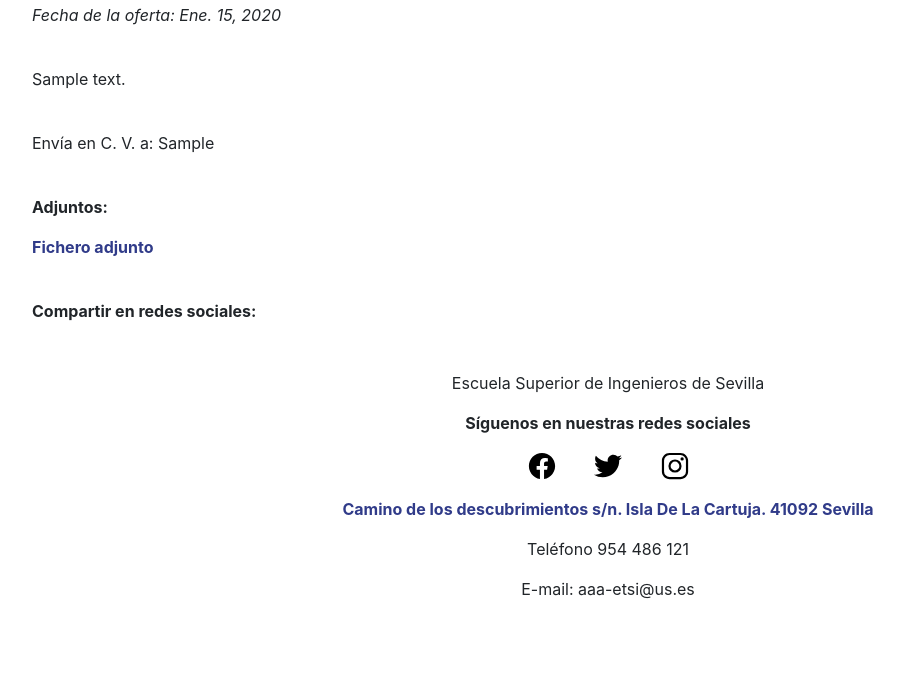
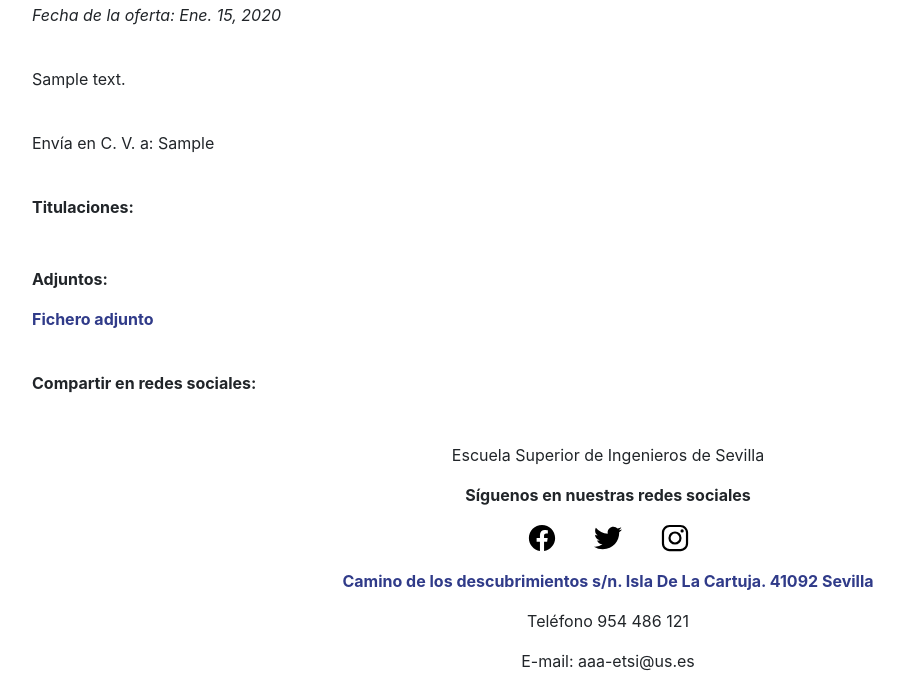
Before and after one commit to morolok/antiguos_alumnos_tfg, a Django app: a page that uses gestionBD/templates/ofertaEmpleo.html in a window 1280 px wide. Shown: the part 288-977 px from the top of the page, without its empty margins (32-936 px from the left). Before the commit the page ends 887 px from the top, so only its background shows below. Run offline with Django 3.2, Linux system fonts and the light colour scheme; tables that the repository leaves empty hold one stand-in row (values such as "Sample post"); some libraries are stand-ins or nearby versions.

Commit message:
Mostras 5 noticias carrusel, ver si acuerdo tiene archivos y mostras titulaciones en oferta

```diff
--- a/gestionBD/templates/ofertaEmpleo.html
+++ b/gestionBD/templates/ofertaEmpleo.html
@@ -16,14 +16,11 @@
         <h4 class="col-12 col-sm-12 col-md-12 col-lg-12 col-xl-12">{{ ofertaEmpleo.titulo }}</h4>
     </div>
 
-
     {% if ofertaEmpleo.fecha %}
         <div id="cadaElementoOfertaEmpleo" class="row">
             <p id="parrafoFechaOfertaEmpleo" class="col-12 col-sm-12 col-md-12 col-lg-12 col-xl-12">Fecha de la oferta: {{ ofertaEmpleo.fecha }}</p>
         </div>
     {% endif %}
-
-
     <div id="cadaElementoOfertaEmpleo">
         {% for linea in lineas %}
             <div class="row">
@@ -31,15 +28,24 @@
             </div>
         {% endfor %}
     </div>
-
-
     {% if ofertaEmpleo.contacto %}
         <div id="cadaElementoOfertaEmpleo" class="row">
             <p class="col-12 col-sm-12 col-md-12 col-lg-12 col-xl-12">Envía en C. V. a: {{ ofertaEmpleo.contacto }}</p>
         </div>
     {% endif %}
-
-
+    {% if ofertaEmpleo.titulaciones %}
+        <div class="row">
+            <p id="parrafoTitulacion" class="col-7 col-sm-7 col-md-7 col-lg-7 col-xl-7">Titulaciones:</p>
+        </div>
+        <ul>
+            {% for titulacion in ofertaEmpleo.titulaciones.all %}
+                <div class="row">
+                    <li id="titulacionEnTitulaciones" class="col-12 col-sm-12 col-md-12 col-lg-12 col-xl-12">{{titulacion}}</li>
+                </div>
+            {% endfor %}
+        </ul>
+        <div id="parrafoSepararTitulaciones"></div>
+    {% endif %}
     {% if ofertaEmpleo.fichero %}
         <div id="cadaElementoOfertaEmpleo" class="row">
             <p id="parrafoAdjuntosOfertaEmpleo" class="col-12 col-sm-12 col-md-12 col-lg-12 col-xl-12">Adjuntos: </p>
@@ -48,7 +54,6 @@
             </a>
         </div>
     {% endif %}
-
     <div class="a2a_kit a2a_kit_size_32 a2a_default_style" id="compartirRedesSociales">
         <p>Compartir en redes sociales:</p>
         <a class="a2a_dd" href="https://www.addtoany.com/share"></a>
@@ -59,7 +64,6 @@
     </div>
     <script async src="https://static.addtoany.com/menu/page.js"></script>
 
-
 </div>
 
 {% endblock %}
--- a/gestionBD/views.py
+++ b/gestionBD/views.py
@@ -66,7 +66,7 @@ def inicio(request):
     contexto['inicioSesion'] = inicioSesion
     actividades = modelos.Actividad.objects.order_by('-fecha')[:3]
     ofertas_empleo = modelos.OfertaEmpleo.objects.order_by('-fecha')[:3]
-    noticias = modelos.Noticia.objects.values_list('titulo').order_by('-fecha')
+    noticias = modelos.Noticia.objects.values_list('titulo').order_by('-fecha')[:5]
     ultimaRevistaIngenio = modelos.RevistaIngenio.objects.order_by('-numero')[0]
     elementosCarrusel = [ultimaRevistaIngenio] + [n[0] for n in noticias]
     contexto['elementosCarrusel'] = elementosCarrusel
@@ -537,6 +537,7 @@ def ofertaEmpleo(request, titulo):
     # Separamos los párrafos del texto de la oferta de empleo para mostrarlos y lo guardamos en el contexto
     lineas = ofertaEmpleo.texto.splitlines()
     contexto['lineas'] = lineas
+    print(ofertaEmpleo.titulaciones)
     # Guardamos en el contexto la url de los archivos multimedia por si es necesario consultar alguno en la vista
     contexto['MEDIA_URL'] = MEDIA_URL
     # Renderizamos la página de la oferta de empleo
--- a/static/css/antiguos_alumnos.css
+++ b/static/css/antiguos_alumnos.css
@@ -196,10 +196,6 @@ footer{
 #contenedorAnuncioRevistaIngenio{
     margin-top: 2em;
     margin-bottom: 2em;
-}
-
-#imagenAnuncioRevistaIngenio{
-    width: 214px;
 }
 
 #parrafoNumeroRevistaIngenio{
@@ -464,6 +460,14 @@ footer{
     margin-bottom: 1.5em;
 }
 
+#parrafoTitulacion{
+    font-weight: bold;
+}
+
+#parrafoSepararTitulaciones{
+    margin-bottom: 2em;
+}
+
 
 /* Visualización de las páginas "noticias" y "noticia" */
 #tituloPaginaNoticias{
@@ -595,6 +599,10 @@ footer{
 #contenedorTablaUltimoNumero{
     margin-top: 2em;
     margin-bottom: 4em;
+}
+
+#imagenAnuncioRevistaIngenio{
+    width: 214px;
 }
 
 #tablaUltimoNumero{
```
Also changed, not shown: gestionBD/templates/acuerdoEmpresa.html (+14 -6 lines).
